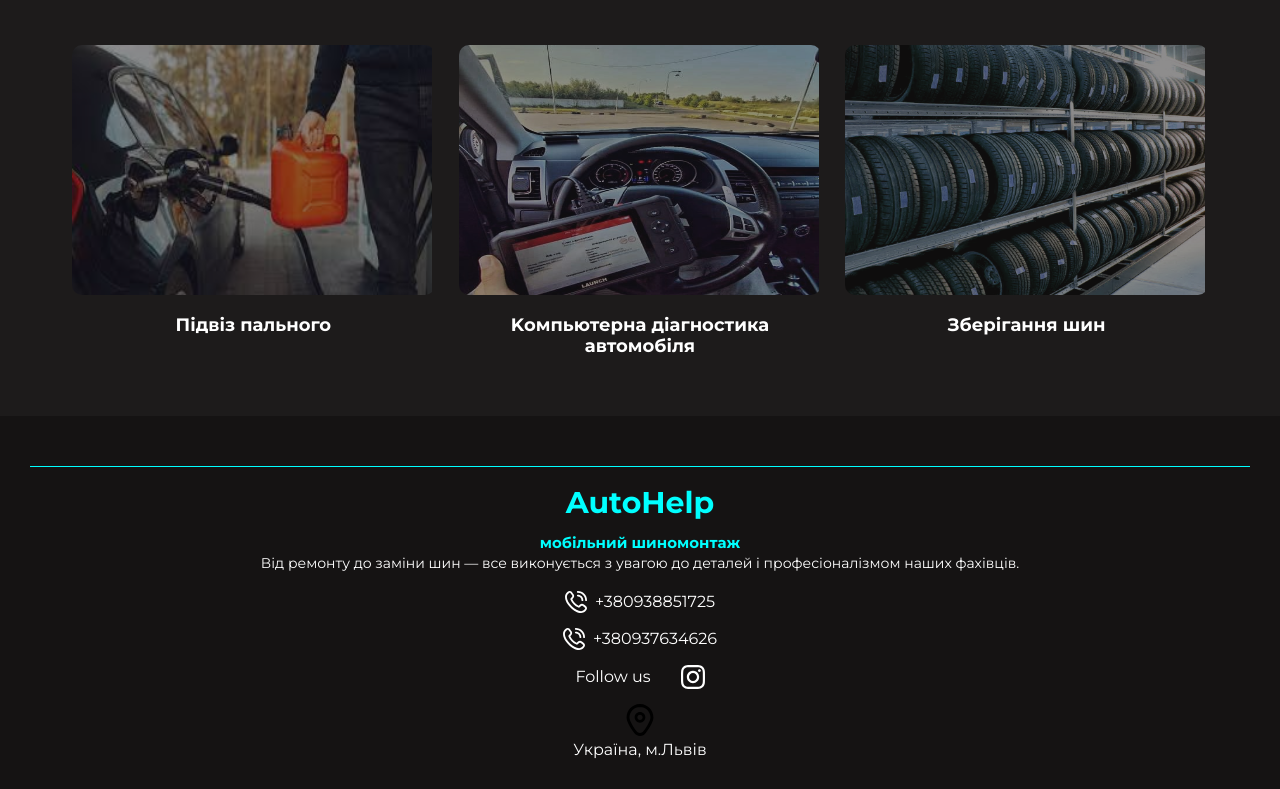
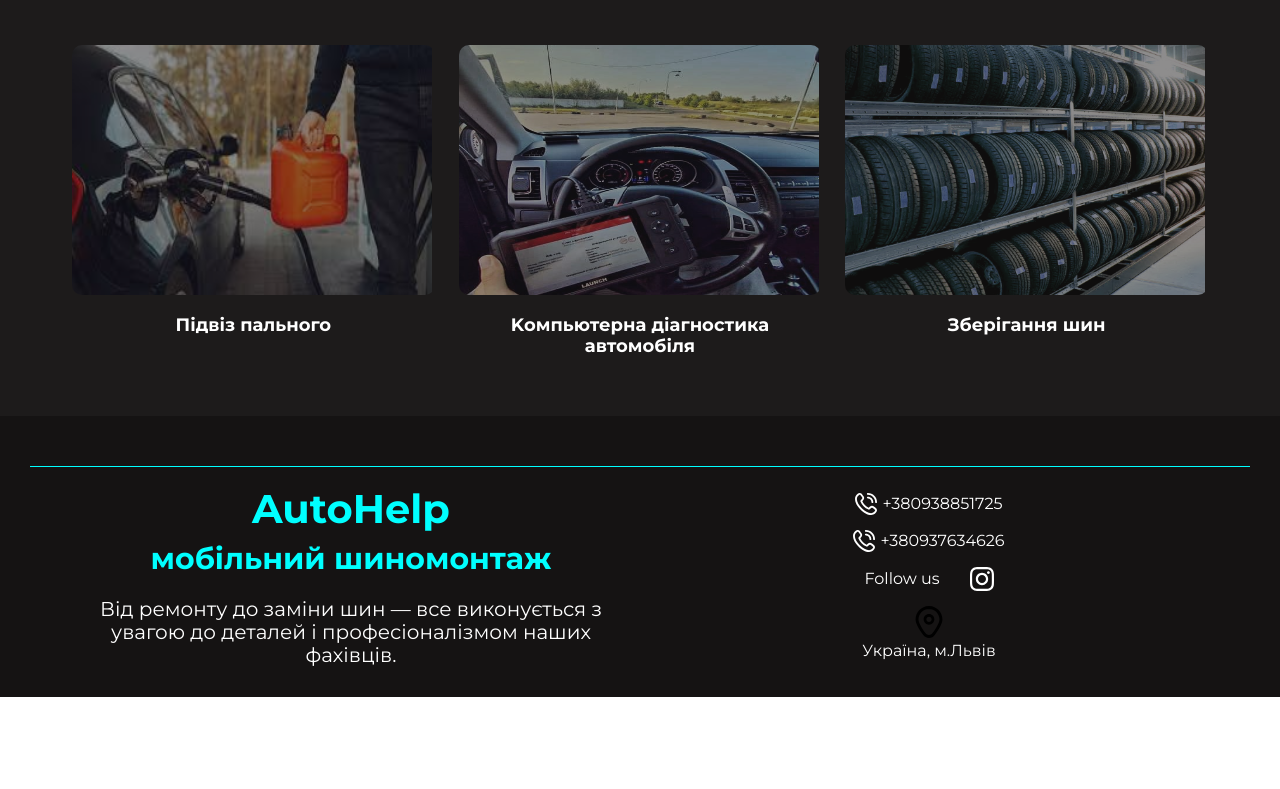
Before and after one commit to alenamaliushchenko/AutoHelp_prev, a website built with Parcel: page index.html in a window 1280 px wide. Shown: the part 1772-2561 px from the top of the page. After the commit the page ends 2469 px from the top, so only its background shows below. Built offline with nearby package versions, Linux system fonts and the light colour scheme.

Commit message:
changed footer

```diff
--- a/css/footer.css
+++ b/css/footer.css
@@ -28,19 +28,21 @@ footer::before {
 .footer-title-about {
   display: flex;
   flex-direction: column;
-  gap: 10px;
+  gap: 4px;
 }
 .footer-title {
   text-align: center;
-  font-size: 30px;
+  font-size: 20px;
   color: rgba(0, 255, 255, 1);
+  padding-bottom: 20px;
 }
 .footer-subtitle {
-  font-size: 15px;
+  font-size: 14px;
+
 }
 
 .footer-slogan {
-  font-size: 14px;
+  font-size: 10px;
 }
 .footer-contact {
   display: flex;
@@ -65,7 +67,7 @@ footer::before {
   flex-direction: row;
 }
 .contact-phone svg {
-  margin-right: 8px;
+  margin-right: 5px;
 }
 .icon-phone-call {
   fill: white;
@@ -89,9 +91,6 @@ footer::before {
   fill: rgba(0, 255, 255, 1);
 }
 
-
-
-
 .social-link {
   display: flex;
   align-items: center;
@@ -107,6 +106,24 @@ footer::before {
 
 @media screen and (min-width: 768px) {
   /* Tablet devices */
+  .footer-container {
+    flex-direction: row;
+  }
+  .footer-title-about {
+    width: 50%;
+  }
+  .footer-contact {
+    width: 50%;
+  }
+  .footer-title {
+    font-size: 35px;
+  }
+  .footer-subtitle {
+    font-size: 25px;
+  }
+  .footer-slogan {
+    font-size: 15px;
+  }
 
 }
 
@@ -114,10 +131,19 @@ footer::before {
 
 @media only screen and (min-width: 1200px) {
    /* Desktop devices */
+   .footer-title {
+    font-size: 40px;
+  }
+  .footer-subtitle {
+    font-size: 30px;
+  }
+  .footer-slogan {
+    font-size: 20px;
+  }
 
 }
 
-/*
+
 
 
 
--- a/partials/footer.html
+++ b/partials/footer.html
@@ -8,13 +8,12 @@
       </a>
     </div>
 
-
     <div class="footer-contact">
       <ul class="footer-contact-list">
         <li class="footer-contact-item">
           <a href="tel:+380938851725" class="contact-phone">
             <svg class="icon-phone-call"  width="22px" height="22px">
-              <use href="./img/symbol-defs.svg#icon-phone-call">
+              <use href="../img/symbol-defs.svg#icon-phone-call">
               </use>
             </svg>
             +380938851725
@@ -23,7 +22,7 @@
         <li class="footer-contact-item">
           <a href="tel:+380937634626" class="contact-phone">
             <svg class="icon-phone-call"  width="22px" height="22px">
-              <use href="./img/symbol-defs.svg#icon-phone-call">
+              <use href="../img/symbol-defs.svg#icon-phone-call">
               </use>
             </svg>
 
@@ -38,7 +37,7 @@
             title="Visit our Instagram">
             Follow us
             <svg class="footer-social-icon"  width="24px" height="24px">
-              <use href="./img/symbol-defs.svg#icon-instagram">
+              <use href="../img/symbol-defs.svg#icon-instagram">
               </use>
             </svg>
           </a>
```
